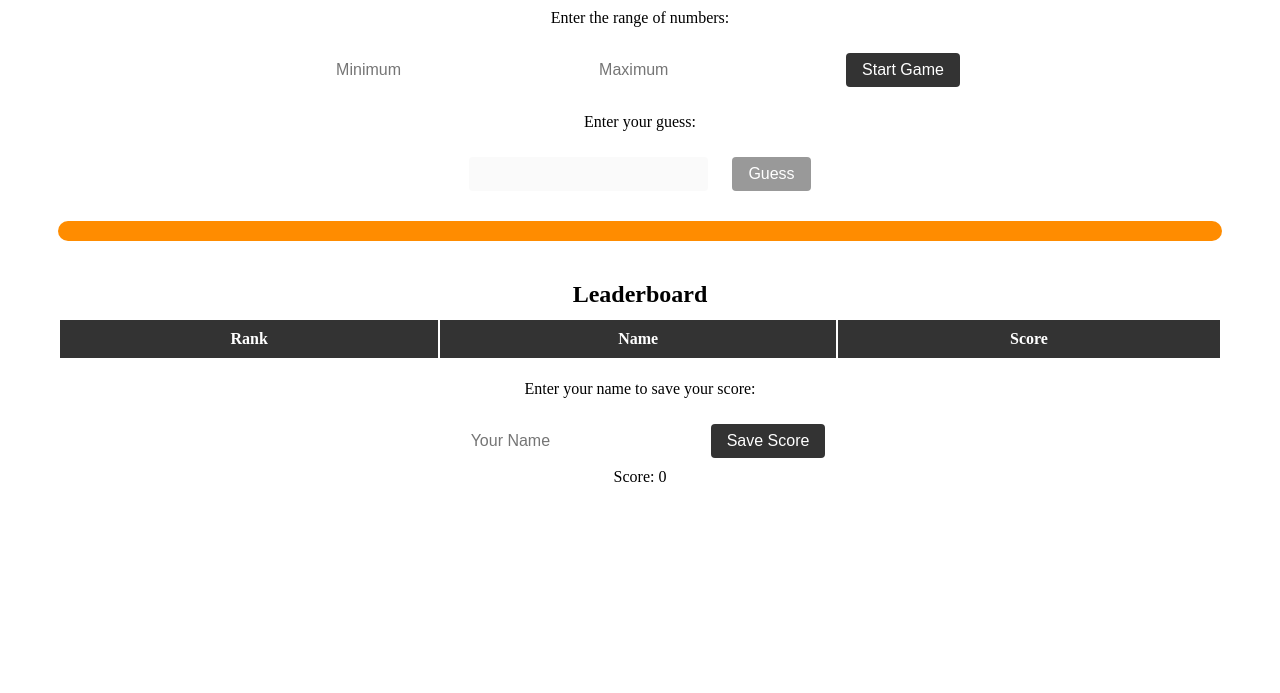
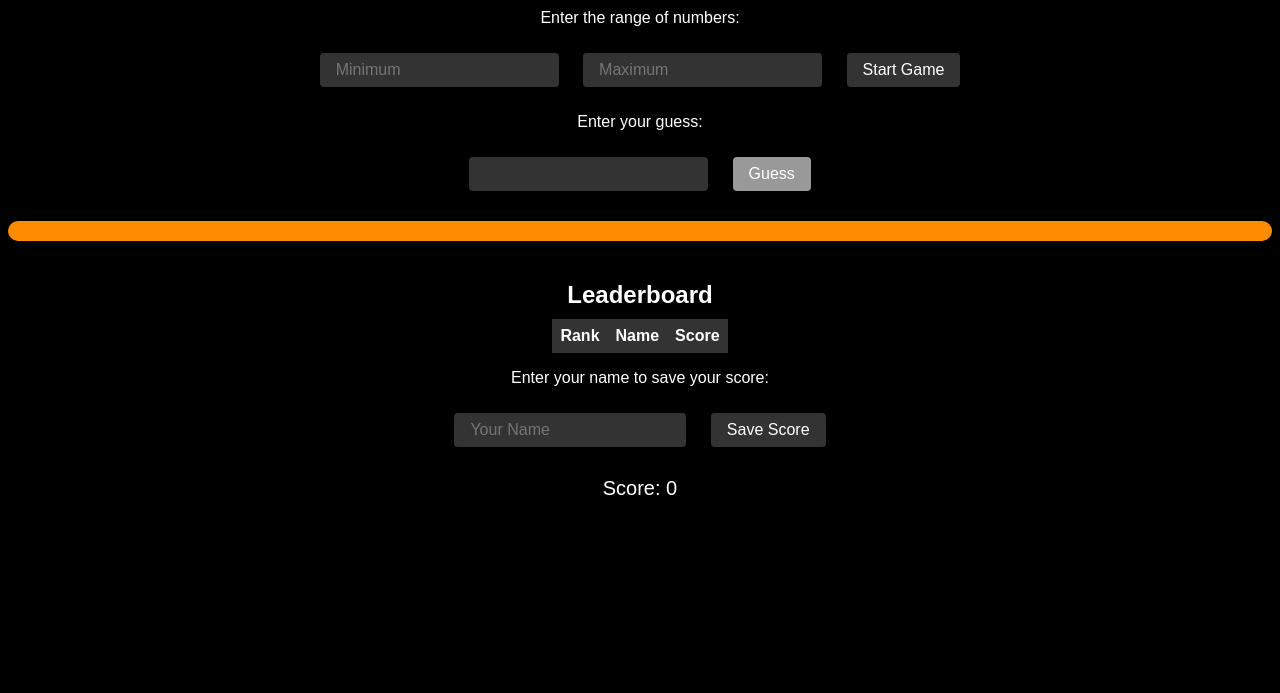
Before and after one commit to ScoopJr/number-guess, a plain HTML site: page index.html in a window 1280 px wide. Shown: the part 107-800 px from the top of the page. Drawn offline with Linux system fonts and the light colour scheme.

Commit message:
Update style to be retro style

```diff
--- a/style.css
+++ b/style.css
@@ -1,3 +1,114 @@
+body {
+  background-color: #000;
+  color: #fff;
+  font-family: 'Press Start 2P', sans-serif;
+}
+
+.container {
+  text-align: center;
+  margin: 50px auto;
+}
+
+h1 {
+  font-size: 36px;
+  color: #f4ff00;
+  text-shadow: 2px 2px #000;
+}
+
+input[type="number"], input[type="text"], button {
+  margin: 10px;
+  padding: 8px 16px;
+  font-size: 16px;
+  border: none;
+  border-radius: 4px;
+  background-color: #333;
+  color: #fff;
+}
+
+button {
+  cursor: pointer;
+}
+
+button:disabled {
+  background-color: #999;
+  cursor: not-allowed;
+}
+
+#message {
+  margin-top: 20px;
+  font-size: 18px;
+}
+
+#progress-bar {
+  height: 20px;
+  background-color: #111;
+  border-radius: 10px;
+  margin-top: 20px;
+  overflow: hidden;
+}
+
+#progress-bar-fill {
+  height: 100%;
+  background-color: #ff8c00;
+  transition: width 0.3s ease-in-out;
+}
+
+#leaderboard {
+  margin-top: 40px;
+}
+
+#leaderboard h2 {
+  font-size: 24px;
+  margin-bottom: 10px;
+}
+
+#leaderboard table {
+  border-collapse: collapse;
+  margin: 0 auto;
+}
+
+#leaderboard th,
+#leaderboard td {
+  padding: 8px;
+}
+
+#leaderboard th {
+  background-color: #333;
+  color: #fff;
+  text-align: left;
+}
+
+#leaderboard td {
+  background-color: #111;
+  color: #fff;
+}
+
+#leaderboard input[type="text"] {
+  width: 200px;
+}
+
+#leaderboard button {
+  background-color: #333;
+  color: #fff;
+}
+
+#leaderboard button:hover {
+  background-color: #555;
+}
+
+#leaderboard button:disabled {
+  background-color: #999;
+  cursor: not-allowed;
+}
+
+#score {
+  font-size: 20px;
+  margin-top: 20px;
+}
+
+
+
+/*
 .container {
   text-align: center;
   margin: 50px;
@@ -104,3 +215,4 @@ button:disabled {
   list-style-type: none;
   margin-bottom: 5px;
 }
+*/
```
